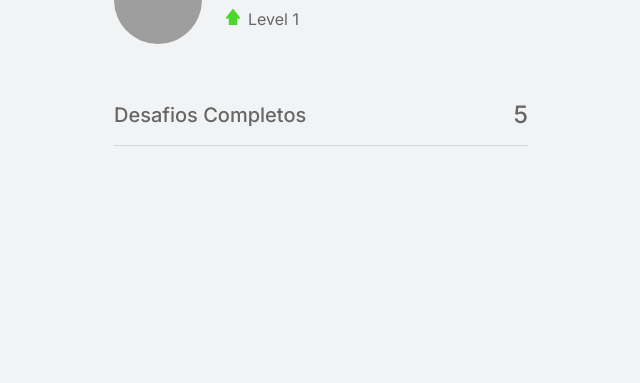
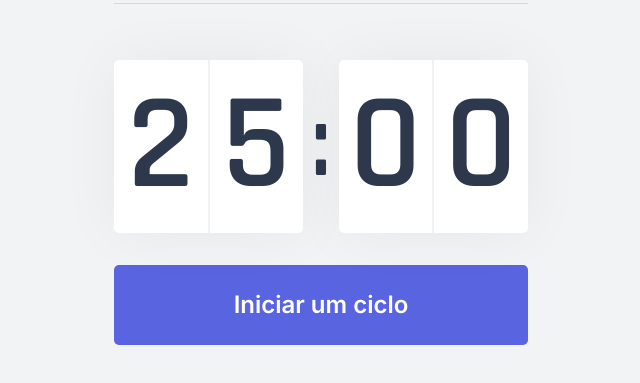
Before and after one commit to brunopetrolini/moveit-next, a Next.js app: page / in a window 1280 px wide. Shown: the part 321-704 px from the top of the page, without its empty margins (62-702 px from the left). Built offline with nearby package versions, Linux system fonts and the light colour scheme; grey boxes are pictures that could not be loaded.

Commit message:
create Countdown component

```diff
--- /dev/null
+++ b/src/components/Countdown.tsx
@@ -0,0 +1,23 @@
+import styles from '../styles/components/Countdown.module.css';
+
+export function Countdown() {
+  return (
+    <div>
+      <div className={styles.countdownContainer}>
+        <div>
+          <span>2</span>
+          <span>5</span>
+        </div>
+        <span>:</span>
+        <div>
+          <span>0</span>
+          <span>0</span>
+        </div>
+      </div>
+
+      <button type="button" className={styles.countdownButton}>
+        Iniciar um ciclo
+      </button>
+    </div>
+  );
+}
--- a/src/pages/_document.tsx
+++ b/src/pages/_document.tsx
@@ -5,6 +5,7 @@
     return (
       <Html>
         <Head>
+          <link rel="icon" href="favicon.svg" />
           <link rel="preconnect" href="https://fonts.gstatic.com" />
           <link href="https://fonts.googleapis.com/css2?family=Inter:wght@400;500;600&family=Rajdhani:wght@600&display=swap" rel="stylesheet" />
         </Head>
--- a/src/pages/index.tsx
+++ b/src/pages/index.tsx
@@ -1,4 +1,7 @@
+import Head from 'next/head';
+
 import { CompletedChallenges } from '../components/CompletedChallenges';
+import { Countdown } from '../components/Countdown';
 import { ExperienceBar } from '../components/ExperienceBar';
 import { Profile } from '../components/Profile';
 
@@ -7,12 +10,17 @@
 export default function Home() {
   return (
     <div className={styles.container}>
+      <Head>
+        <title>Início | Move.it</title>
+      </Head>
+
       <ExperienceBar />
 
       <section>
         <div>
           <Profile />
           <CompletedChallenges />
+          <Countdown />
         </div>
         <div>
 
--- /dev/null
+++ b/src/styles/components/Countdown.module.css
@@ -0,0 +1,63 @@
+.countdownContainer {
+  display: flex;
+  align-items: center;
+  font-family: Rajdhani;
+  font-weight: 600;
+  color: var(--title);
+}
+.countdownContainer > div {
+  flex: 1;
+
+  display: flex;
+  align-items: center;
+  justify-content:  space-evenly;
+
+  background: var(--white);
+  box-shadow: 0 0 60px rgba(0, 0, 0, 0.05);
+  border-radius: 5px;
+  font-size: 8.5rem;
+  text-align: center;
+}
+
+.countdownContainer > div span {
+  flex: 1;
+}
+
+.countdownContainer > div span:first-child {
+  border-right: 1px solid #f0f1f3;
+}
+
+.countdownContainer > div span:last-child {
+  border-left: 1px solid #f0f1f3;
+}
+
+.countdownContainer > span {
+  font-size: 6.25rem;
+  margin: 0 0.5rem;
+}
+
+.countdownButton {
+  width: 100%;
+  height: 5rem;
+
+  margin-top: 2rem;
+
+  display: flex;
+  align-items: center;
+  justify-content: center;
+
+  border: 0;
+  border-radius: 5px;
+
+  background: var(--blue);
+  color: var(--white);
+
+  font-size: 1.5rem;
+  font-weight: 600;
+
+  transition: background-color 0.2s ease;
+}
+
+.countdownButton:hover {
+  background: var(--blue-dark);
+}
```
